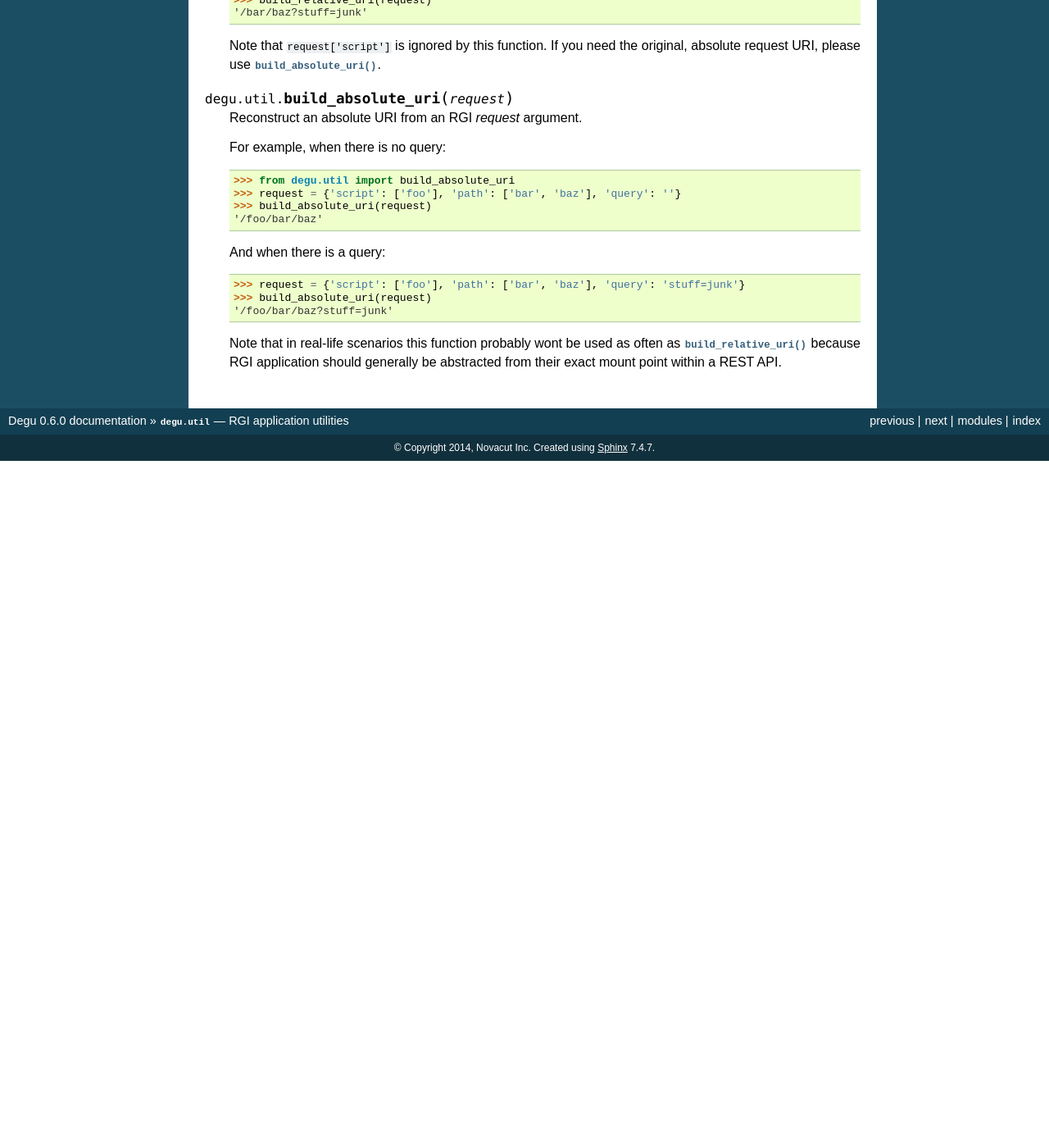
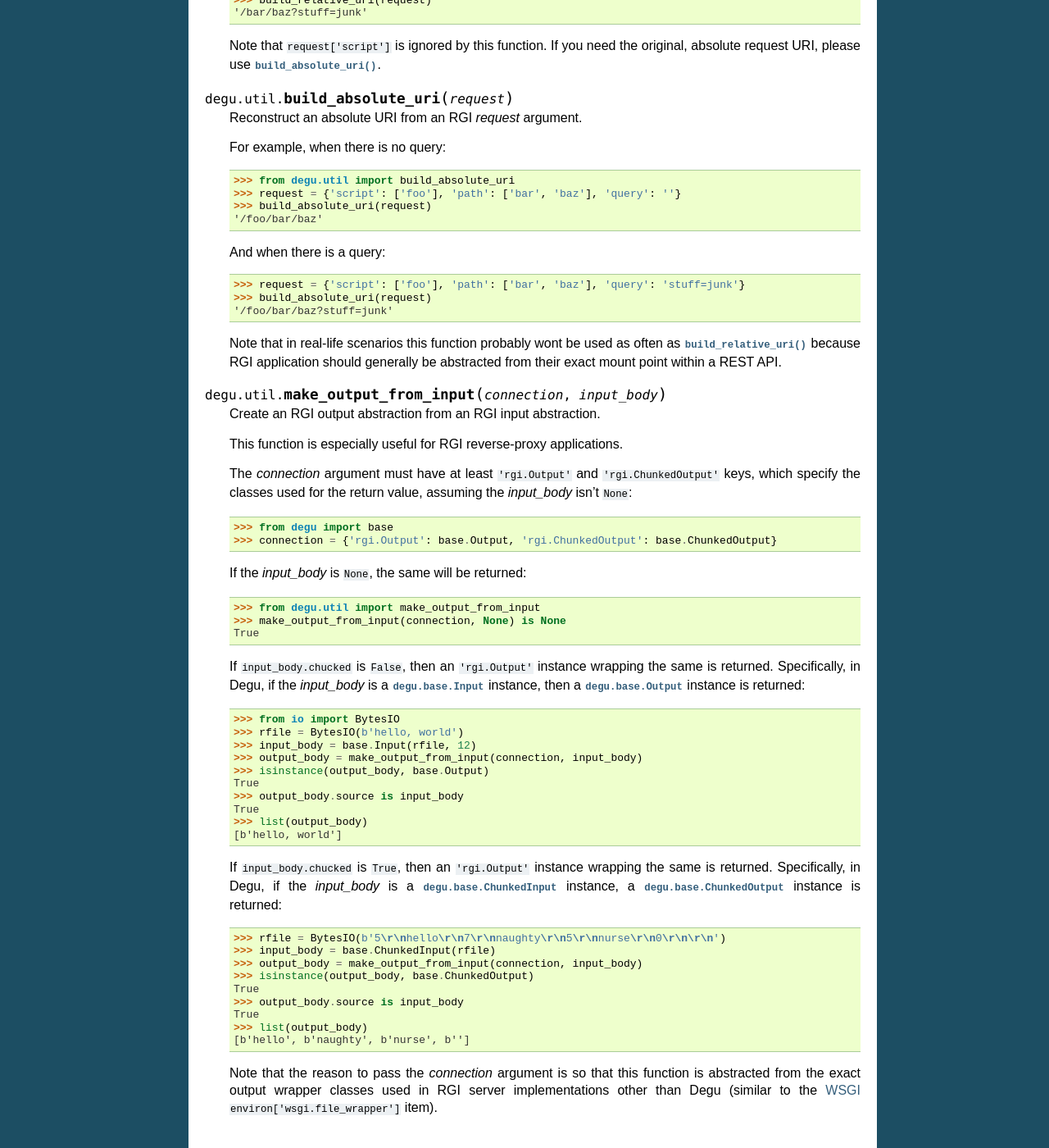
Before and after one commit to json420/degu, a Sphinx documentation site: the page built from doc/degu.util.rst, in a window 1280 px wide and 1400 px high, scrolled down 956 px. Shown: the whole window at 82% size. Built offline with Sphinx 7.4.7, drawn with Linux system fonts in a browser that asks for light colours; before the commit the page ends 1518 px from its top, so only the background shows below that; some of the changed text lies outside the part shown.

Commit message:
Add documentation for util.make_output_from_input() in degu.util.rst

```diff
--- a/doc/degu.util.rst
+++ b/doc/degu.util.rst
@@ -85,6 +85,63 @@ Functions
     generally be abstracted from their exact mount point within a REST API.
 
 
+.. function:: make_output_from_input(connection, input_body)
+
+    Create an RGI output abstraction from an RGI input abstraction.
+
+    This function is especially useful for RGI reverse-proxy applications.
+
+    The *connection* argument must have at least ``'rgi.Output'`` and
+    ``'rgi.ChunkedOutput'`` keys, which specify the classes used for the return
+    value, assuming the *input_body* isn't ``None``:
+
+    >>> from degu import base
+    >>> connection = {'rgi.Output': base.Output, 'rgi.ChunkedOutput': base.ChunkedOutput}
+
+    If the *input_body* is ``None``, the same will be returned:
+
+    >>> from degu.util import make_output_from_input
+    >>> make_output_from_input(connection, None) is None
+    True
+
+    If ``input_body.chucked`` is ``False``, then an ``'rgi.Output'`` instance
+    wrapping the same is returned.  Specifically, in Degu, if the *input_body*
+    is a :class:`degu.base.Input` instance, then a :class:`degu.base.Output`
+    instance is returned:
+
+    >>> from io import BytesIO
+    >>> rfile = BytesIO(b'hello, world')
+    >>> input_body = base.Input(rfile, 12)
+    >>> output_body = make_output_from_input(connection, input_body)
+    >>> isinstance(output_body, base.Output)
+    True
+    >>> output_body.source is input_body
+    True
+    >>> list(output_body)
+    [b'hello, world']
+
+    If ``input_body.chucked`` is ``True``, then an ``'rgi.Output'`` instance
+    wrapping the same is returned.  Specifically, in Degu, if the *input_body*
+    is a :class:`degu.base.ChunkedInput` instance, a
+    :class:`degu.base.ChunkedOutput` instance is returned:
+
+    >>> rfile = BytesIO(b'5\r\nhello\r\n7\r\nnaughty\r\n5\r\nnurse\r\n0\r\n\r\n')
+    >>> input_body = base.ChunkedInput(rfile)
+    >>> output_body = make_output_from_input(connection, input_body)
+    >>> isinstance(output_body, base.ChunkedOutput)
+    True
+    >>> output_body.source is input_body
+    True
+    >>> list(output_body)
+    [b'hello', b'naughty', b'nurse', b'']
+
+    Note that the reason to pass the *connection* argument is so that this
+    function is abstracted from the exact output wrapper classes used in RGI
+    server implementations other than Degu (similar to the `WSGI`_
+    ``environ['wsgi.file_wrapper']`` item).
+
+
 
 .. _`wsgiref.util`: https://docs.python.org/3/library/wsgiref.html#module-wsgiref.util
 .. _`Degu`: https://launchpad.net/degu
+.. _`WSGI`: http://legacy.python.org/dev/peps/pep-3333/
```
